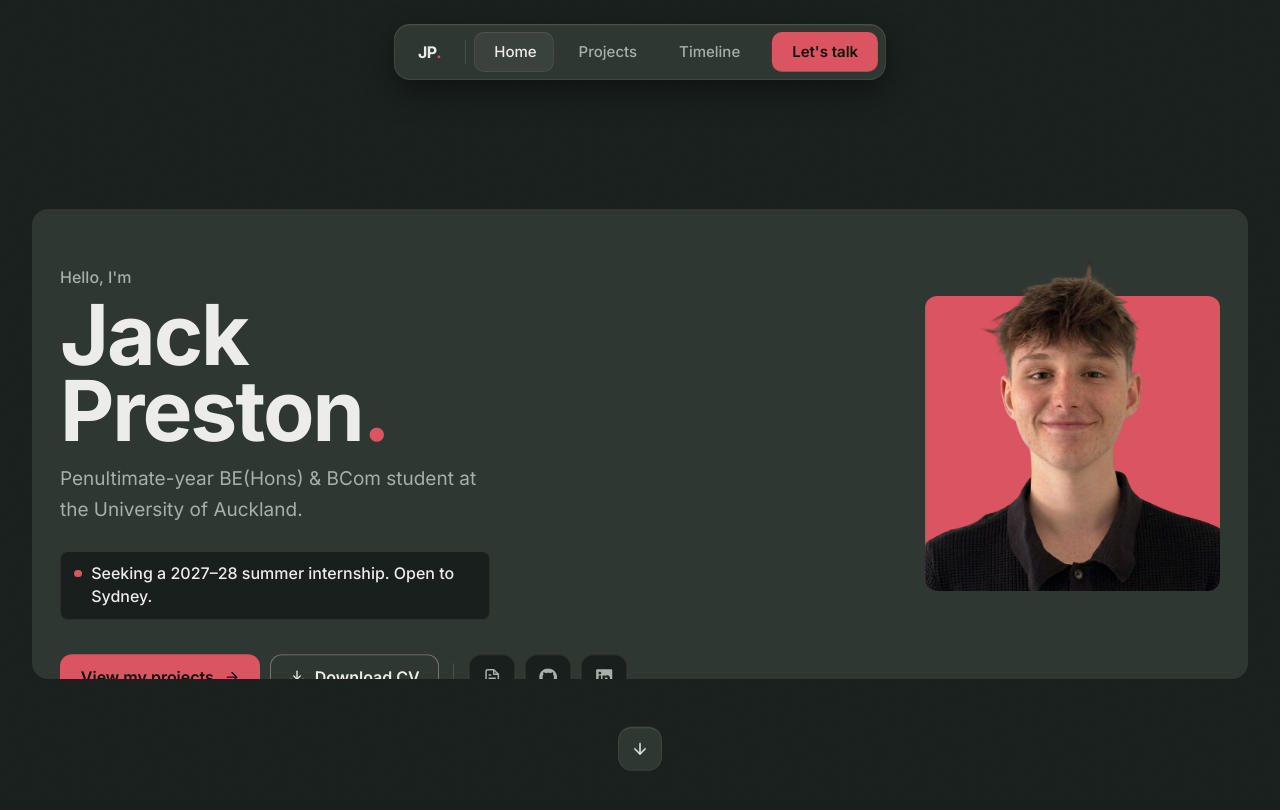
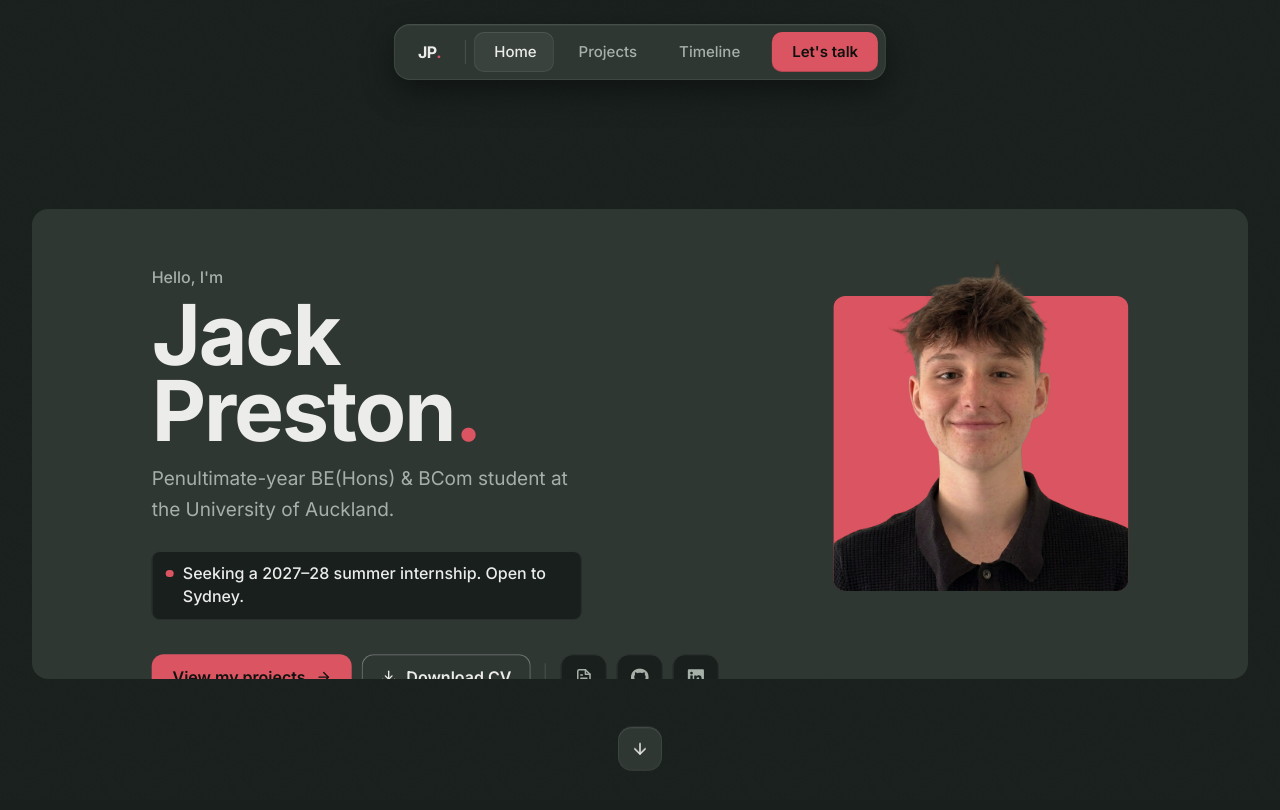
Before and after one commit to jpreston05/portfolio-website, a Next.js app: page / in a window 1280 px wide. Shown: the top 810 px of the page. Built offline with nearby package versions, Linux system fonts and the light colour scheme.

Commit message:
updated hero layout

```diff
--- a/components/Herov2.tsx
+++ b/components/Herov2.tsx
@@ -323,6 +323,18 @@ export const Hero = ({
     Math.max(0, Math.min(1, (d - a) / (b - a)));
   // smootherstep — eases a 0→1 ramp so the glide has no hard start/stop.
   const ease = (t: number) => t * t * t * (t * (t * 6 - 15) + 10);
+  // Big-state balance: the free width beside the text column (BIG_BTN_W) and the
+  // portrait is split evenly into left margin / middle gap / right margin, so
+  // the pair sits centred instead of hugging the edges with a void between.
+  // pwBig already guarantees free ≥ 16.
+  // Text: the inset eases out over the same span as its downward glide (ends
+  // 0.66), so it travels one smooth diagonal back to the card edge.
+  // Portrait: the inset is a FIXED offset on its right-hand start point, never
+  // faded on its own — fading it pushed the portrait right before the across
+  // glide pulled it left (a visible back-and-forth). The across lerp to centre
+  // absorbs it, so the portrait only ever moves one way.
+  const bigInset = Math.max(0, (bigCardW - 2 * PAD - BIG_BTN_W - pwBig) / 3);
+  const textX = useTransform(dock, (d) => bigInset * (1 - ease(phase(d, 0, 0.66))));
   // Portrait shrinks over the first ~0.72 (still overlaps the slide → diagonal),
   // small enough early that the text can drop fully below it before it centres.
   const pwAt = (d: number) => lerp(pwBig, pwSmall, ease(phase(d, 0, 0.72)));
@@ -330,14 +342,11 @@ export const Hero = ({
   // shrink/rise so it travels diagonally, not "up then across".
   const portraitLeftAt = (d: number, Wc: number) => {
     const pw = pwAt(d);
-    return lerp(Wc - pw /* right */, (Wc - pw) / 2 /* centre */, ease(phase(d, 0.25, 1)));
+    return lerp(Wc - pw - bigInset /* right, inset */, (Wc - pw) / 2 /* centre */, ease(phase(d, 0.25, 1)));
   };
 
   // Headline glides between FIXED endpoints (monotonic — no bob).
   const dockedY = pwSmall * 1.25 + 12; // headline top sits just below docked portrait
-  // Centre the whole headline+buttons block (height tracks the poster name size).
-  const bigBlockH = BIG_REST + 54 + BTN_GAP_BIG + 36 * nameEmBig;
-  const bigY = Math.max(PAD, (bigHc - bigBlockH) / 2);
   const dockedW = RAIL_W - 2 * PAD; // docked text/button column width (344)
 
   const cardHeight = useTransform(dock, (d) => hcAt(d) + 2 * PAD);
@@ -352,9 +361,23 @@ export const Hero = ({
     portraitLeftAt(d, w - 2 * PAD)
   );
 
-  // Headline drops below the portrait EARLY (by ~0.62, before the portrait
-  // centres) so a stable-width text block never collides with it.
-  const headlineYAt = (d: number) => lerp(bigY, dockedY, ease(phase(d, 0.25, 0.66)));
+  // Headline height as the type scales: font 20→16·s (whole collapse) and the
+  // name nameEmBig→docked (by 0.66). BIG_REST is the non-name part at font 20;
+  // each name em adds 36px at font 20 (two lines at leading 0.9).
+  const fontAt = (d: number) => lerp(20, 16 * s, d);
+  const nameEmAt = (d: number) => lerp(nameEmBig, NAME_EM_DOCKED, phase(d, 0, 0.66));
+  const headlineHAt = (d: number) => fontAt(d) * (BIG_REST / 20 + 1.8 * nameEmAt(d));
+  // The whole text block (headline + gap + one big button row, 54px at font 20)
+  // stays CENTRED in the growing card, like the portrait, until the drop takes
+  // over. Anchoring it at the top made it rise while the type shrank (a bounce).
+  const centredTopAt = (d: number) => {
+    const blockH = headlineHAt(d) + lerp(BTN_GAP_BIG, BTN_GAP_DOCKED, d) + 2.7 * fontAt(d);
+    return Math.max(PAD, (hcAt(d) - blockH) / 2);
+  };
+  // Then drops below the portrait EARLY (by ~0.66, before the portrait centres)
+  // so a stable-width text block never collides with it.
+  const headlineYAt = (d: number) =>
+    lerp(centredTopAt(d), dockedY, ease(phase(d, 0.25, 0.66)));
   const headlineY = useTransform(dock, headlineYAt);
   // Width scales WITH the font (20→16) so the blurb keeps the exact same 2-line
   // wrap at every size — final composition from the start, never re-wraps.
@@ -364,10 +387,7 @@ export const Hero = ({
   );
 
   // Buttons GLIDE down to the card floor, but never above the headline's bottom
-  // (so they can't collide). HEADLINE_H tracks the real text height as it scales
-  // with the font (poster-big name → shorter docked) — the big value derives
-  // from nameEmBig (eyebrow + 2 name lines + blurb + chip ≈ BIG_REST + 36·em).
-  const headlineHAt = (d: number) => lerp(BIG_REST + 36 * nameEmBig, HEADLINE_DOCKED * s, d);
+  // (so they can't collide), using headlineHAt above.
   const BTN_BLOCK = 90 * s; // ~2 rows of buttons at the docked font size
   const buttonsTopV = useTransform(dock, (d) => {
     const belowHeadline =
@@ -382,9 +402,11 @@ export const Hero = ({
   // (before the dye reaches it) and the docked 2×2 grid fades in once the card
   // is mostly pink. Whichever is invisible is `inert` (no focus, no clicks).
   const bigActionsOpacity = useTransform(dock, [0.15, 0.35], [1, 0]);
-  const dockedActionsOpacity = useTransform(dock, [0.45, 0.65], [0, 1]);
-  const [actionsDocked, setActionsDocked] = useState(() => dock.get() > 0.4);
-  useMotionValueEvent(dock, "change", (d) => setActionsDocked(d > 0.4));
+  // (Not before ~0.6: earlier, the still-shrinking headline pushes the grid
+  // below the card floor and it fades in clipped.)
+  const dockedActionsOpacity = useTransform(dock, [0.62, 0.82], [0, 1]);
+  const [actionsDocked, setActionsDocked] = useState(() => dock.get() > 0.55);
+  useMotionValueEvent(dock, "change", (d) => setActionsDocked(d > 0.55));
   // Whole text block scales as it docks (children are em-relative); the docked
   // size shrinks with `s` on short viewports so the stack fits the card.
   const textFont = useTransform(dock, [0, 1], [20, 16 * s]);
@@ -458,6 +480,7 @@ export const Hero = ({
               top: PAD,
               left: PAD,
               width: headlineW,
+              x: textX,
               y: headlineY,
               fontSize: textFont,
             }}
@@ -480,6 +503,7 @@ export const Hero = ({
               left: PAD,
               width: dockedW,
               fontSize: textFont,
+              x: textX,
               y: buttonsTopV,
             }}
           >
```
